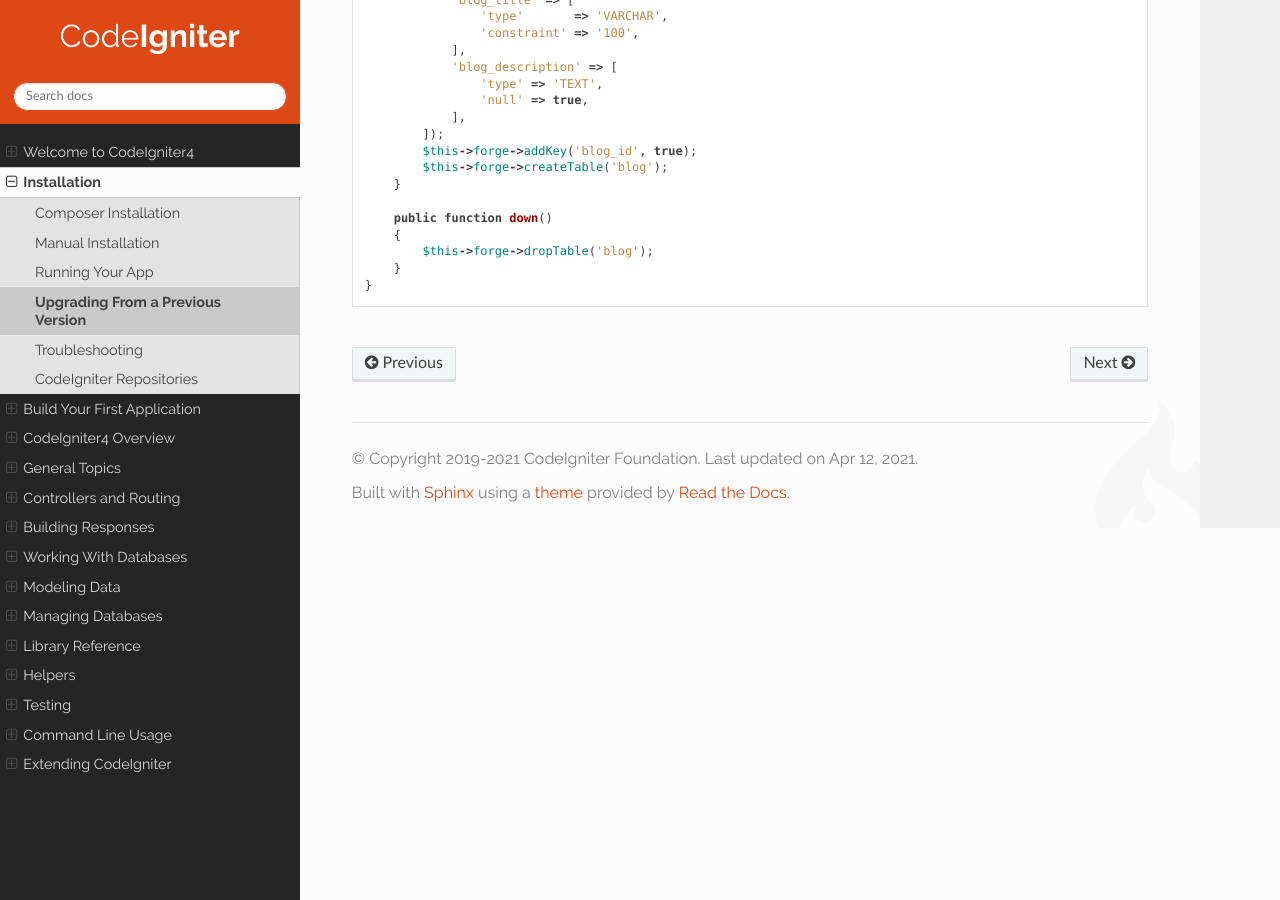
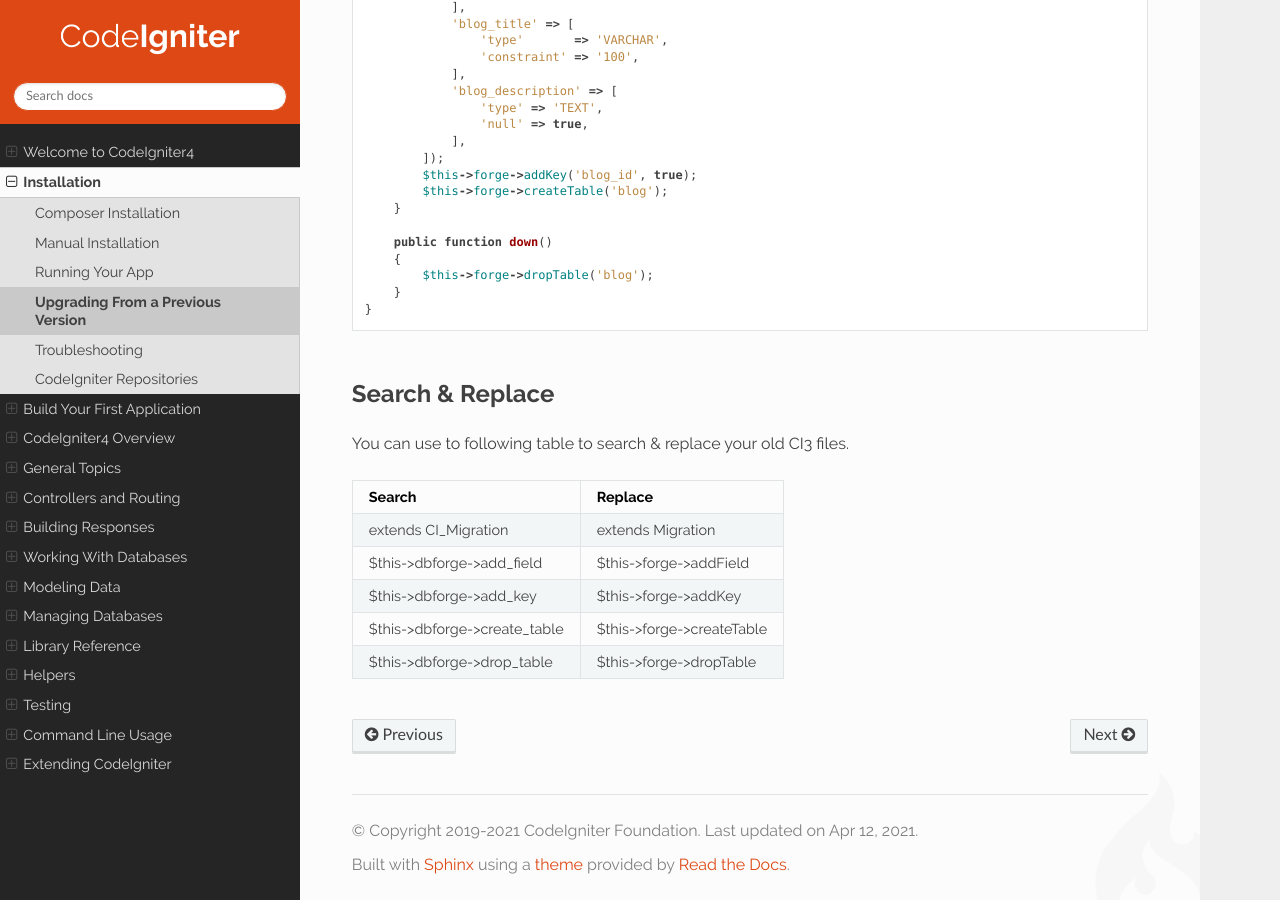
Before and after one commit to NEKOGET/ci4_user_guide_src, a Sphinx documentation site: the page built from source/installation/upgrade_migrations.rst, in a window 1280 px wide and 900 px high, scrolled down 2406 px. Built offline with Sphinx 7.4.7 and the Read the Docs theme 2.0.0, drawn with Linux system fonts in a browser that asks for light colours.

Commit message:
Updated upgrade_migrations.rst
Signed-off-by: Niklas Schmolke <niklas.schmolke@nexserv.de>

```diff
--- a/source/installation/upgrade_migrations.rst
+++ b/source/installation/upgrade_migrations.rst
@@ -119,3 +119,22 @@ Path: ``app/Database/Migrations``::
             $this->forge->dropTable('blog');
         }
     }
+
+Search & Replace
+================
+
+You can use to following table to search & replace your old CI3 files.
+
++------------------------------+----------------------------+
+|  Search                      | Replace                    |
++==============================+============================+
+| extends CI_Migration         | extends Migration          |
++------------------------------+----------------------------+
+| $this->dbforge->add_field    | $this->forge->addField     |
++------------------------------+----------------------------+
+| $this->dbforge->add_key      | $this->forge->addKey       |
++------------------------------+----------------------------+
+| $this->dbforge->create_table | $this->forge->createTable  |
++------------------------------+----------------------------+
+| $this->dbforge->drop_table   | $this->forge->dropTable    |
++------------------------------+----------------------------+
```
